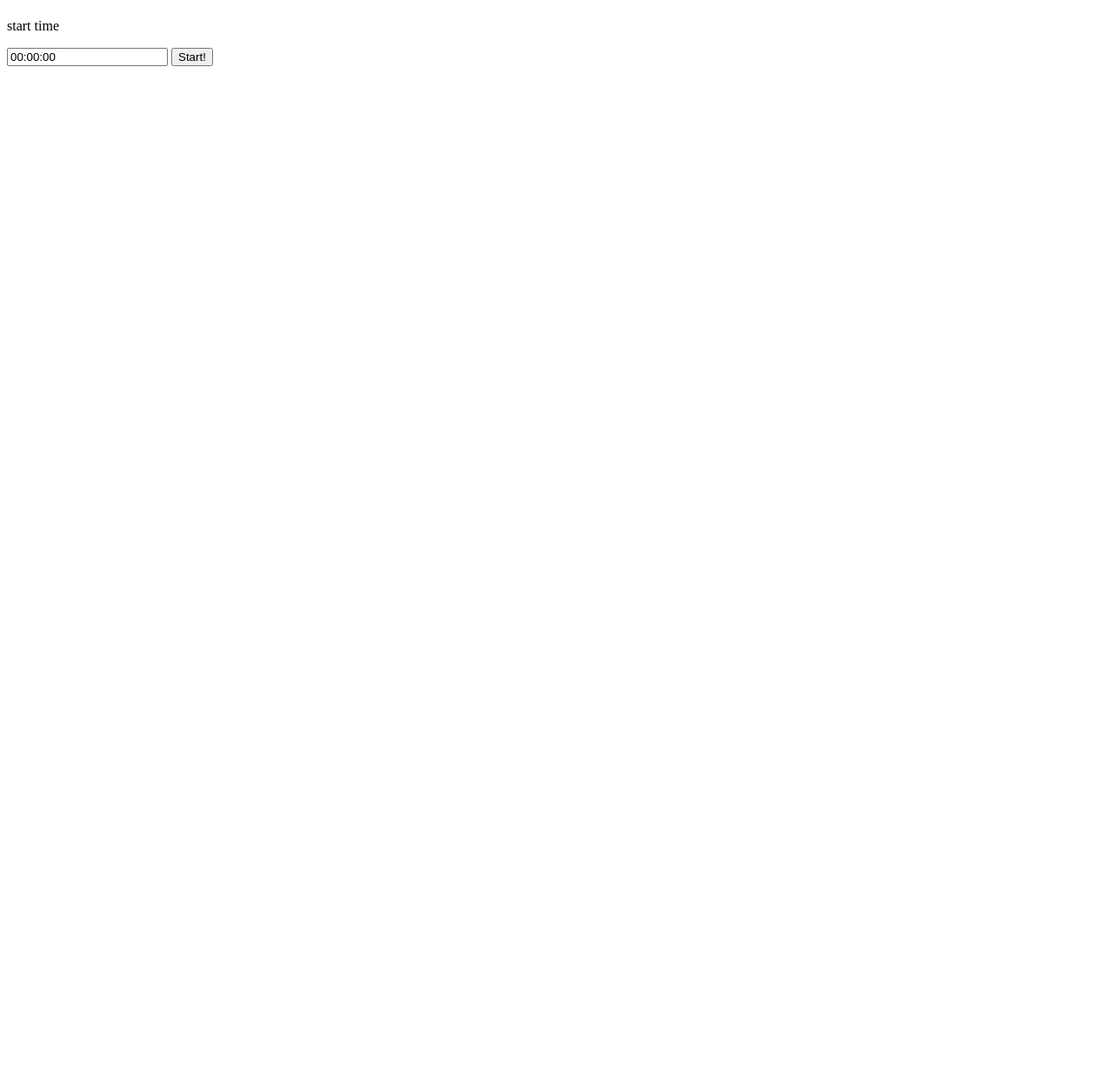
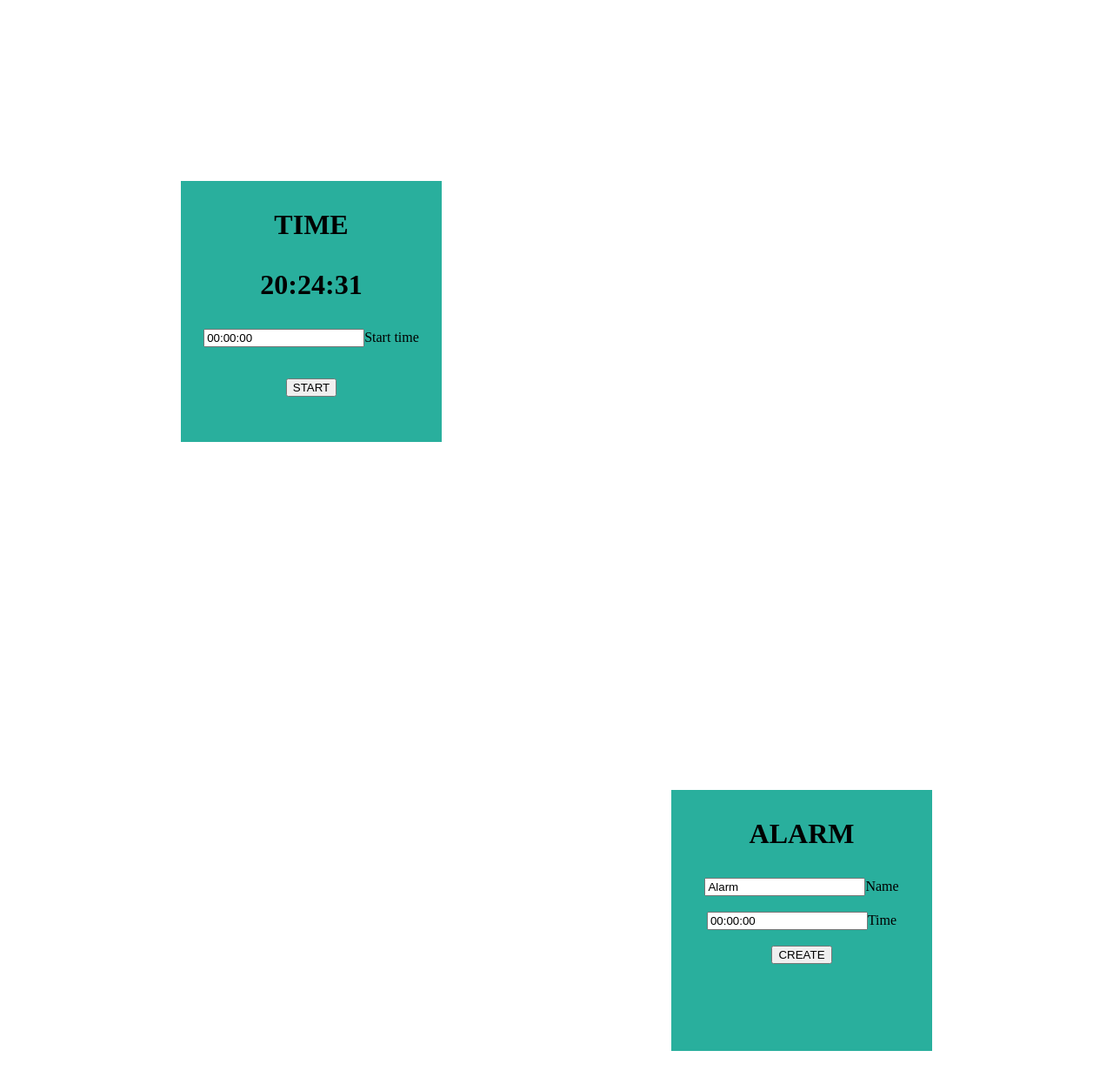
Before and after one commit to anushanush174/FC_intership, a plain HTML site: page AlarmTimer/alarm.html in a window 1280 px wide. Shown: the top 1246 px of the page at 87% size. Before the commit the page ends 800 px from the top, so only its background shows below. Drawn offline with Linux system fonts and the light colour scheme.

Commit message:
adding alarm

```diff
--- a/AlarmTimer/alarm.html
+++ b/AlarmTimer/alarm.html
@@ -1,42 +1,79 @@
-<!DOCTYPE html>
 <html>
-<head>
-</head>
-<body>
-    <form id="setTime">
-        <h1 id="clock"></h1>
-        <p>start time</p>
-        <input name="writeTime" type="text" value="00:00:00">
-        <button type="button" onclick="setInterval(showClock, 1000) ">Start!</button>
+    <head></head>
+    <body>
+    <form id="form">
+        <div style="width: 300px; float:left; text-align: center; height:300px; background:rgb(41, 175, 157); margin:200px"><h1><p>TIME</p></h1>
+            <h1><p id="curentTime"></p></h1>
+            <input name="start" value="00:00:00">Start time</input> <br> <br> <br>
+            <button type="button" onclick="changeCurentTime()">START</button>
+        </div>
+
+        <div class="setAlarm"style="width: 300px; float:right; text-align: center; height:300px; background:rgb(41, 175, 157); margin:200px"><h1><p>ALARM</p></h1>
+            <h1 id="timer"></h1>
+            <input id="name" value="Alarm">Name</input>
+            <br> <br>
+            <input id="alarmTime" value="00:00:00">Time</input>
+            <br> <br>
+            <button type="button" id="startStop" onclick="setAlarm()">CREATE</button> <br> <br>
+        </div>
     </form>
     <script>
-        function showClock(){
-            let setTimeForm = document.forms.setTime;
-            let stringValue = setTimeForm.elements.writeTime.value
-            document.getElementById('clock').innerText = new Date().toLocaleTimeString();
+        let timeInterval;
+        let miliseconds;
 
-            let s = stringValue.slice(6, 8)
-            let m = stringValue.slice(3, 5)
-            let h = stringValue.slice(0, 2)
-
-            if(s == 60){
-                m = m + 1;
-            };
-
-            if(m == 60){
-                h = h + 1;
-            };
-
-            if(h == 24) {
-                h = '00';
-                m = '00';
-                s = '00';
-            };
-                console.log(h + ":" + m + ":" + s)
+        function currentTime(){
+            document.getElementById("curentTime").innerText = new Date().toLocaleTimeString("en-us", {hourCycle: 'h23'});
         }
 
-        // function getCustomTime() {
-        // }
+        timeInterval = setInterval(currentTime, 1000);
+
+        function changeCurentTime(){
+            clearInterval(timeInterval);
+            timeInterval = setInterval(setCustomDate, 1000);
+            miliseconds = getDateMiliseconds(document.forms.form.elements.start.value);
+        }
+
+        function setCustomDate(){
+            document.getElementById("curentTime").innerText = new Date(miliseconds).toLocaleTimeString("en-us", {hourCycle: 'h23'});
+            miliseconds += 1000;
+        }
+
+        function getDateMiliseconds(timeStr){
+            let h = timeStr.slice(0, 2);
+            let m = timeStr.slice(3, 5);
+            let s = timeStr.slice(6, 8);
+
+            let changedTime = new Date()
+            changedTime.setHours(h, m, s)
+            return changedTime.getTime();
+        }
+
+        function setAlarm(){
+            if(document.forms.form.elements.name.value == "" && document.forms.form.elements.alarmTime.value == ""){
+                alert("Name and Time are required fields")
+            }else{
+                miliseconds = getDateMiliseconds(document.forms.form.elements.alarmTime.value) - new Date().getTime();
+                if(miliseconds > 0){
+                    let nameValue = document.forms.form.elements.name.value;
+                    timeInterval = setTimeout(
+                        function(){
+                            alert(`It's time to ${nameValue}`);
+
+                            document.getElementById("name").disabled = false;
+                            document.getElementById("alarmTime").disabled = false;
+                            document.getElementById("startStop").disabled = false;
+                        }, miliseconds);
+
+                    document.getElementById("name").disabled = true;
+                    document.getElementById("alarmTime").disabled = true;
+                    document.getElementById("startStop").disabled = true;
+                    document.forms.form.elements.name.value = "";
+                    document.forms.form.elements.alarmTime.value = "";
+                }else{
+                    alert("the time has already gone");
+                }
+            }
+        }
     </script>
 </body>
 </html>
```
